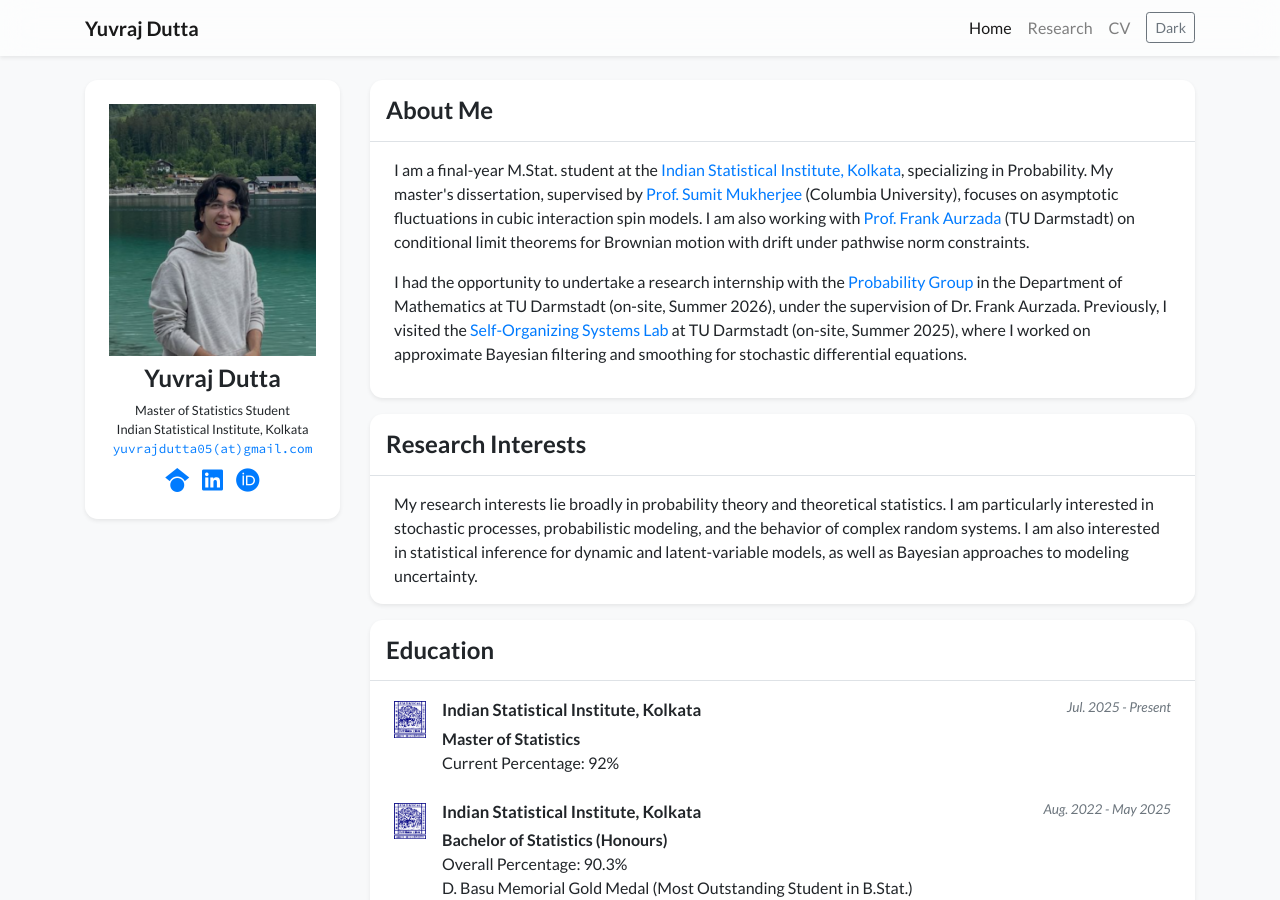
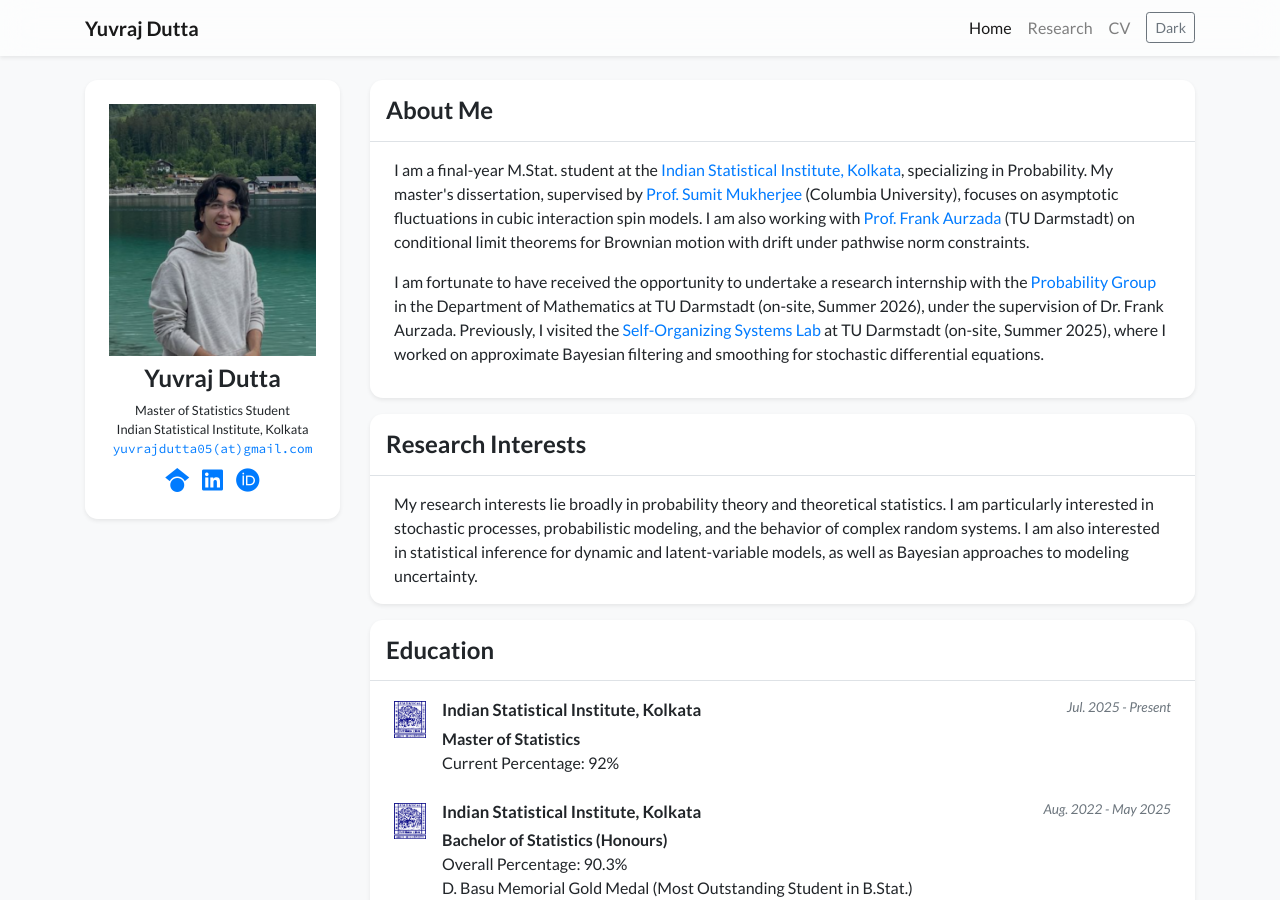
Before and after one commit to yuvrajdutta05/yuvrajdutta05.github.io, a Jekyll site: the page built from index.html, in a window 1280 px wide and 900 px high. Built offline with Jekyll 4.4.1, drawn with Linux system fonts in a browser that asks for light colours; nearby versions of some CDN libraries; a style sheet for code colours, icons or effects is not loaded.

Commit message:
Update profile again2

```diff
--- a/_data/profile.yml
+++ b/_data/profile.yml
@@ -36,7 +36,7 @@ short_bio: >-
   </p>
 
   <p>
-  I had the opportunity to undertake a research internship with the
+  I am fortunate to have received the opportunity to undertake a research internship with the
   <a href="https://www.mathematik.tu-darmstadt.de/stochastik/startseite_agsto/index.de.jsp" target="_blank">Probability Group</a>
   in the Department of Mathematics at TU Darmstadt
   (on-site, Summer 2026), under the supervision of Dr. Frank Aurzada.
```
